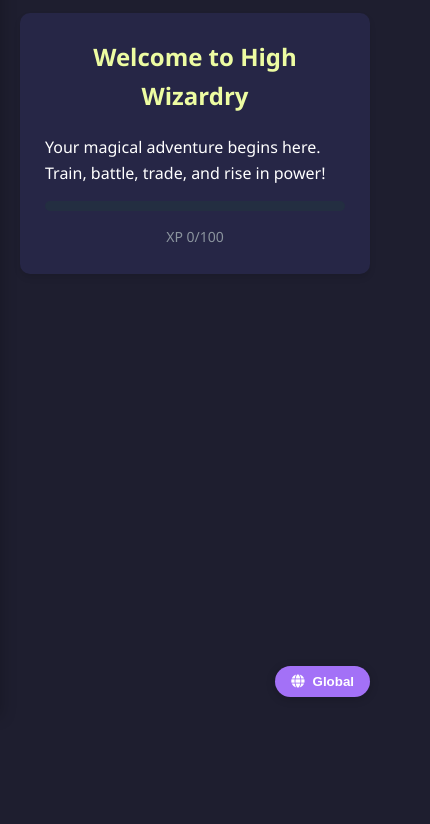
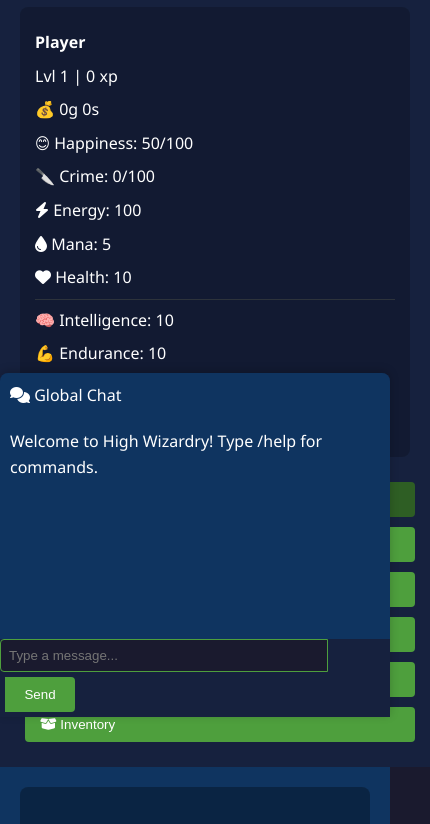
Before and after one commit to Con-source/high-Wizardry, a plain HTML site: page index.html in a window 390 px wide. Shown: the part 127-951 px from the top of the page, 430 px wide, since content can reach past the window. Before the commit the page ends 914 px from the top, so only its background shows below. Drawn offline with nearby package versions, Linux system fonts and the light colour scheme; files that its build step writes are made by us from their sources.

Commit message:
Update index.html

```diff
--- a/index.html
+++ b/index.html
@@ -1,16 +1,176 @@
 <!DOCTYPE html>
 <html lang="en">
 <head>
-  <link rel="stylesheet" href="css/styles.css">
   <meta charset="UTF-8">
   <title>High Wizardry - Online Multiplayer</title>
   <meta name="viewport" content="width=device-width, initial-scale=1">
-  <!-- External Dependencies -->
   <link rel="stylesheet" href="https://cdnjs.cloudflare.com/ajax/libs/font-awesome/6.4.2/css/all.min.css">
-  <script src="https://cdn.socket.io/4.6.1/socket.io.min.js"></script>
+  <style>
+    /* Base Styles */
+    body {
+      background-color: #1a1a2e;
+      color: #ffffff;
+      font-family: 'Segoe UI', Tahoma, Geneva, Verdana, sans-serif;
+      margin: 0;
+      padding: 0;
+      line-height: 1.6;
+    }
 
-  <!-- Local CSS -->
-  <link rel="stylesheet" href="css/styles.css">
+    /* Layout */
+    .container {
+      display: flex;
+      min-height: 100vh;
+    }
+
+    /* Header */
+    header {
+      background-color: #0f3460;
+      padding: 15px 20px;
+      color: white;
+      display: flex;
+      justify-content: space-between;
+      align-items: center;
+    }
+
+    /* Sidebar */
+    .sidebar {
+      width: 250px;
+      background-color: #16213e;
+      padding: 20px;
+      color: white;
+    }
+
+    .logo {
+      font-size: 1.5rem;
+      font-weight: bold;
+      margin-bottom: 20px;
+      text-align: center;
+    }
+
+    .stats {
+      background: rgba(0, 0, 0, 0.2);
+      padding: 15px;
+      border-radius: 8px;
+      margin-bottom: 20px;
+    }
+
+    .stats-row {
+      margin: 8px 0;
+    }
+
+    /* Main Content */
+    .main {
+      flex: 1;
+      padding: 20px;
+      background-color: #0f3460;
+    }
+
+    .content-box {
+      background: rgba(0, 0, 0, 0.3);
+      border-radius: 8px;
+      padding: 20px;
+      margin-bottom: 20px;
+    }
+
+    /* Buttons */
+    button, .menu-btn {
+      background-color: #4e9f3d;
+      color: white;
+      border: none;
+      padding: 10px 15px;
+      margin: 5px;
+      border-radius: 4px;
+      cursor: pointer;
+      width: 100%;
+      text-align: left;
+      transition: all 0.3s;
+    }
+
+    button:hover, .menu-btn:hover {
+      background-color: #3e7d32;
+    }
+
+    .menu-btn.active {
+      background-color: #2e5e24;
+    }
+
+    /* Chat System */
+    .chat-dock {
+      position: fixed;
+      bottom: 0;
+      right: 20px;
+      width: 300px;
+      background: #16213e;
+      border-radius: 8px 8px 0 0;
+      box-shadow: 0 -2px 10px rgba(0, 0, 0, 0.2);
+    }
+
+    .chat-header {
+      padding: 10px;
+      background: #0f3460;
+      border-radius: 8px 8px 0 0;
+      cursor: pointer;
+    }
+
+    .chat-messages {
+      height: 200px;
+      overflow-y: auto;
+      padding: 10px;
+      background: #0f3460;
+    }
+
+    .chat-input {
+      width: calc(100% - 80px);
+      padding: 8px;
+      border: 1px solid #4e9f3d;
+      background: #1a1a2e;
+      color: white;
+      border-radius: 4px 0 0 4px;
+    }
+
+    .chat-send {
+      width: 70px;
+      border-radius: 0 4px 4px 0;
+      text-align: center;
+    }
+
+    /* Responsive Design */
+    @media (max-width: 768px) {
+      .container {
+        flex-direction: column;
+      }
+      .sidebar {
+        width: 100%;
+      }
+      .chat-dock {
+        width: 100%;
+        right: 0;
+      }
+    }
+
+    /* Game Sections */
+    .game-section {
+      display: none;
+    }
+
+    /* Scrollbar */
+    ::-webkit-scrollbar {
+      width: 8px;
+    }
+
+    ::-webkit-scrollbar-track {
+      background: rgba(255, 255, 255, 0.05);
+    }
+
+    ::-webkit-scrollbar-thumb {
+      background: rgba(255, 255, 255, 0.2);
+      border-radius: 4px;
+    }
+
+    ::-webkit-scrollbar-thumb:hover {
+      background: rgba(255, 255, 255, 0.3);
+    }
+  </style>
 </head>
 <body>
   <header>
@@ -34,7 +194,9 @@
         <div class="stats-row"><i class="fa-solid fa-bolt"></i> Energy: <span id="energy">100</span></div>
         <div class="stats-row"><i class="fa-solid fa-droplet"></i> Mana: <span id="mana">5</span></div>
         <div class="stats-row"><i class="fa-solid fa-heart"></i> Health: <span id="health">10</span></div>
-        <div class="stats-row" style="border-top:1px solid #2d333b; margin-top:8px; padding-top:8px;">🧠 Intelligence: <span id="intelligence">10</span></div>
+        <div class="stats-row" style="border-top:1px solid #2d333b; margin-top:8px; padding-top:8px;">
+          🧠 Intelligence: <span id="intelligence">10</span>
+        </div>
         <div class="stats-row">💪 Endurance: <span id="endurance">10</span></div>
         <div class="stats-row">💬 Charisma: <span id="charisma">10</span></div>
         <div class="stats-row">🎯 Dexterity: <span id="dexterity">10</span></div>
@@ -66,7 +228,7 @@
     <main class="main">
       <div class="main-content">
         <!-- Home Section -->
-        <div class="content-box" id="home-section">
+        <div class="content-box game-section" id="home-section">
           <h2>Welcome to High Wizardry</h2>
           <p>Your magical adventure begins here. Train, battle, trade, and rise in power!</p>
           <div class="bar">
@@ -75,35 +237,117 @@
           <div class="stat-label">XP <span id="xp-display">0</span>/100</div>
         </div>
 
-        <!-- Other sections will be loaded dynamically -->
-        <div id="dynamic-content"></div>
+        <!-- Town Center Section -->
+        <div class="content-box game-section" id="town-section">
+          <h2>Town Center</h2>
+          <p>Welcome to the heart of the town. What would you like to do?</p>
+          <button id="explore-btn">Explore the Town</button>
+          <button id="talk-btn">Talk to Villagers</button>
+        </div>
+
+        <!-- Market Section -->
+        <div class="content-box game-section" id="market-section">
+          <h2>Marketplace</h2>
+          <div id="market-items">
+            <!-- Market items will be added here by JavaScript -->
+          </div>
+        </div>
+
+        <!-- Guild Hall Section -->
+        <div class="content-box game-section" id="guild-section">
+          <h2>Guild Hall</h2>
+          <p>Join or create a guild to team up with other players!</p>
+          <button id="create-guild-btn">Create Guild</button>
+          <button id="join-guild-btn">Join Guild</button>
+        </div>
+
+        <!-- Gym Section -->
+        <div class="content-box game-section" id="gym-section">
+          <h2>Wizard's Gym</h2>
+          <p>Train your skills to become more powerful!</p>
+          <button id="train-magic-btn">Train Magic</button>
+          <button id="train-endurance-btn">Train Endurance</button>
+        </div>
+
+        <!-- Inventory Section -->
+        <div class="content-box game-section" id="inventory-section">
+          <h2>Inventory</h2>
+          <div id="inventory-items">
+            <!-- Inventory items will be added here by JavaScript -->
+          </div>
+        </div>
       </div>
     </main>
   </div>
 
   <!-- Chat System -->
   <div class="chat-dock">
-    <div class="chat-group">
-      <button class="chat-toggle" onclick="toggleChat('global-chat')">
-        <i class="fas fa-globe"></i> Global
-      </button>
-      <div class="chat-box" id="global-chat">
-        <div class="chat-header">Global Chat</div>
-        <div class="chat-messages" id="global-chat-messages"></div>
-        <form onsubmit="return sendChat('global-chat')" class="chat-form">
-          <input type="text" id="global-chat-input" class="chat-input" placeholder="Type a message..." required>
-          <button type="submit" class="chat-send">Send</button>
-        </form>
-      </div>
+    <div class="chat-header" onclick="toggleChat()">
+      <i class="fas fa-comments"></i> Global Chat
+      <span class="unread-count" id="unread-count" style="display:none">0</span>
+    </div>
+    <div class="chat-messages" id="chat-messages">
+      <div class="system-message">Welcome to High Wizardry! Type /help for commands.</div>
+    </div>
+    <div class="chat-input-container">
+      <input type="text" id="chat-input" class="chat-input" placeholder="Type a message...">
+      <button id="send-chat" class="chat-send">Send</button>
     </div>
   </div>
 
-  <!-- Game Scripts -->
-  <script src="js/config.js"></script>
-  <script src="js/player.js"></script>
-  <script src="js/game.js"></script>
-  <script src="js/chat.js"></script>
-  <script src="js/ui.js"></script>
-  <script src="js/main.js"></script>
+  <!-- JavaScript -->
+  <script>
+    // Basic navigation
+    document.querySelectorAll('.menu-btn').forEach(button => {
+      button.addEventListener('click', function() {
+        // Remove active class from all buttons
+        document.querySelectorAll('.menu-btn').forEach(btn => btn.classList.remove('active'));
+        // Add active class to clicked button
+        this.classList.add('active');
+
+        // Hide all sections
+        document.querySelectorAll('.game-section').forEach(section => {
+          section.style.display = 'none';
+        });
+
+        // Show selected section
+        const sectionId = this.getAttribute('data-section') + '-section';
+        document.getElementById(sectionId).style.display = 'block';
+      });
+    });
+
+    // Show home section by default
+    document.addEventListener('DOMContentLoaded', function() {
+      document.getElementById('home-section').style.display = 'block';
+    });
+
+    // Toggle chat
+    function toggleChat() {
+      const messages = document.querySelector('.chat-messages');
+      messages.style.display = messages.style.display === 'none' ? 'block' : 'none';
+    }
+
+    // Simple chat functionality
+    document.getElementById('send-chat').addEventListener('click', function() {
+      const input = document.getElementById('chat-input');
+      const message = input.value.trim();
+
+      if (message) {
+        const chatMessages = document.getElementById('chat-messages');
+        const messageElement = document.createElement('div');
+        messageElement.textContent = 'You: ' + message;
+        chatMessages.appendChild(messageElement);
+        input.value = '';
+        chatMessages.scrollTop = chatMessages.scrollHeight;
+      }
+    });
+
+    // Handle Enter key in chat
+    document.getElementById('chat-input').addEventListener('keypress', function(e) {
+      if (e.key === 'Enter') {
+        document.getElementById('send-chat').click();
+      }
+    });
+  </script>
 </body>
 </html>
```
